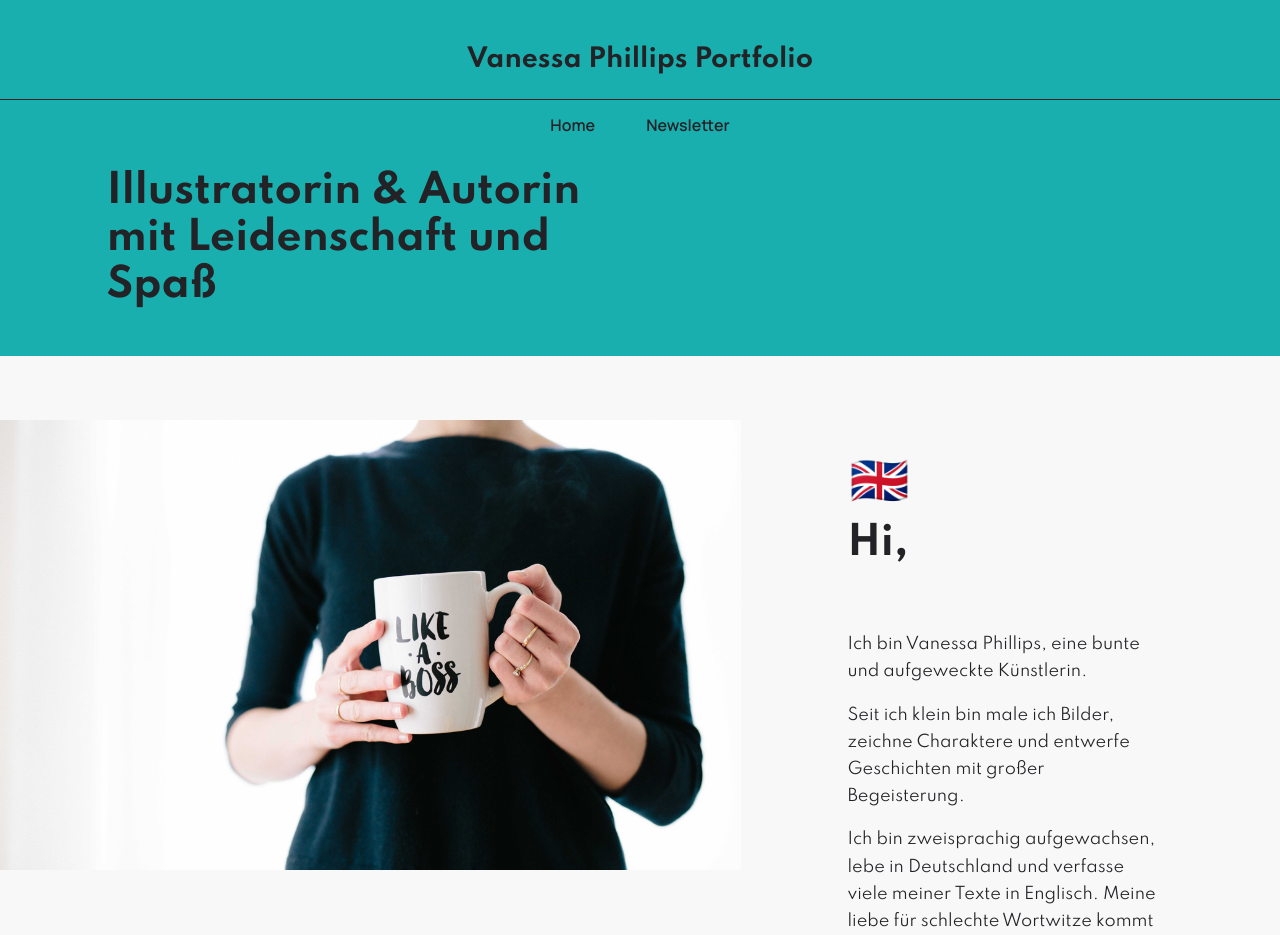
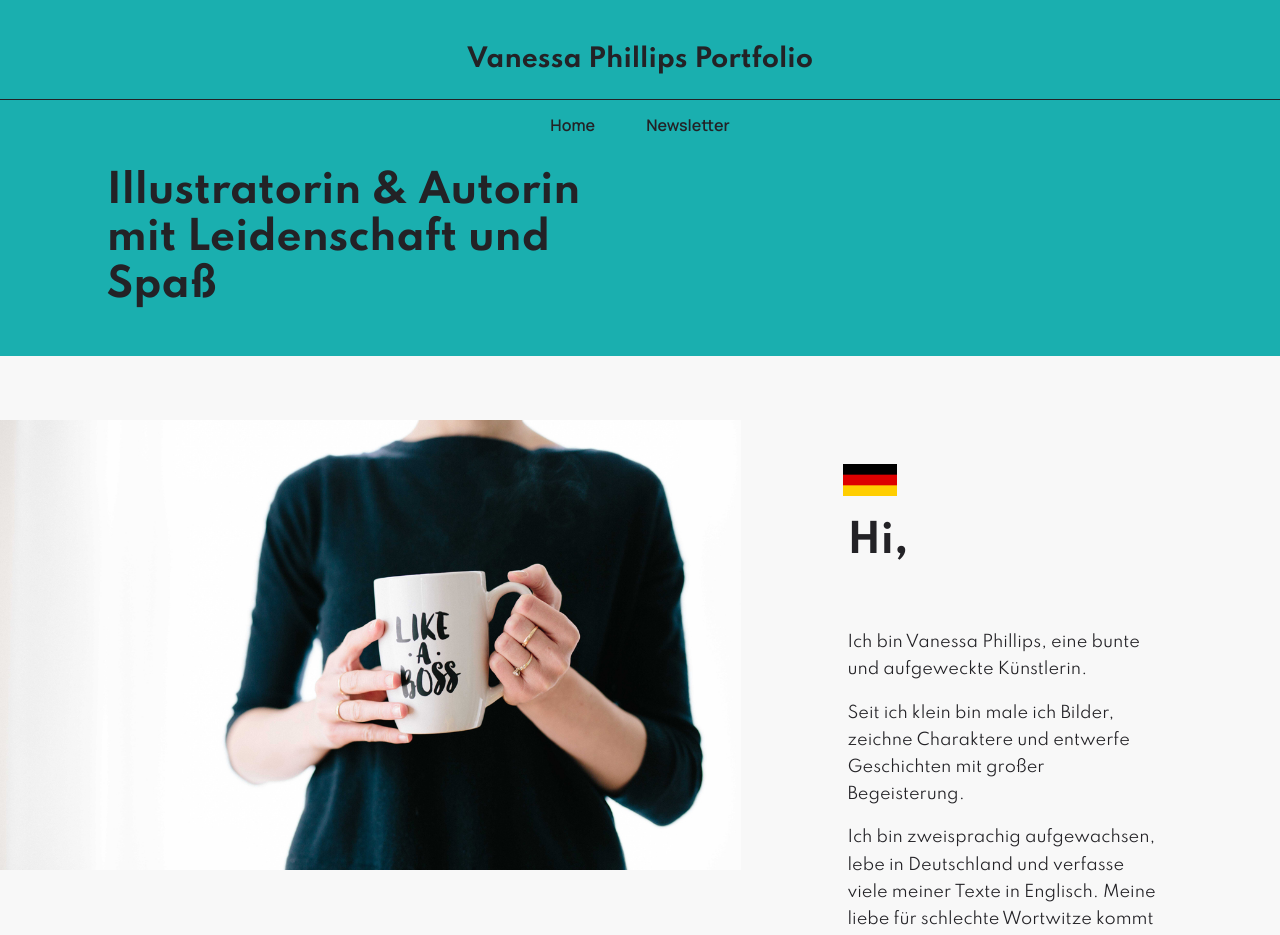
Before and after one commit to Schrank/nessi, a Jekyll site: the page built from index.md, in a window 1280 px wide. Shown: the top 935 px of the page. Built offline with Jekyll 4.4.1, drawn with Linux system fonts in a browser that asks for light colours; comment, search, counter and statistics services are not loaded.

Commit message:
Replace flag emojis with svg images

```diff
--- a/_layouts/home.html
+++ b/_layouts/home.html
@@ -17,10 +17,10 @@ bodyClass: "page-home"
             <div class="text-wrapper text-white">
                 <ul class="language-switch">
                     <li class="language" data-lang="en">
-                        <button>🇬🇧</button>
+                        <img src="/assets/flags/de.svg" alt="Zur deutschen Übersetzung wechseln">
                     </li>
                     <li class="language" data-lang="de">
-                        <button>🇩🇪</button>
+                        <img src="/assets/flags/uk.svg" alt="Change to english translation">
                     </li>
                 </ul>
                 <h3 class="card_title mbr-fonts-style mb-3 display-5 mbr-section-title">
--- a/_sass/_basic.scss
+++ b/_sass/_basic.scss
@@ -15,9 +15,9 @@
     margin-right: 3rem;
     display: inline-block;
 
-    button {
-      border: none;
-      background-color: transparent;
+    img {
+      width: 3.332rem;
+      height: 2rem;
     }
   }
 }
```
Also changed, not shown: assets/flags/de.svg (added), assets/flags/uk.svg (added).
